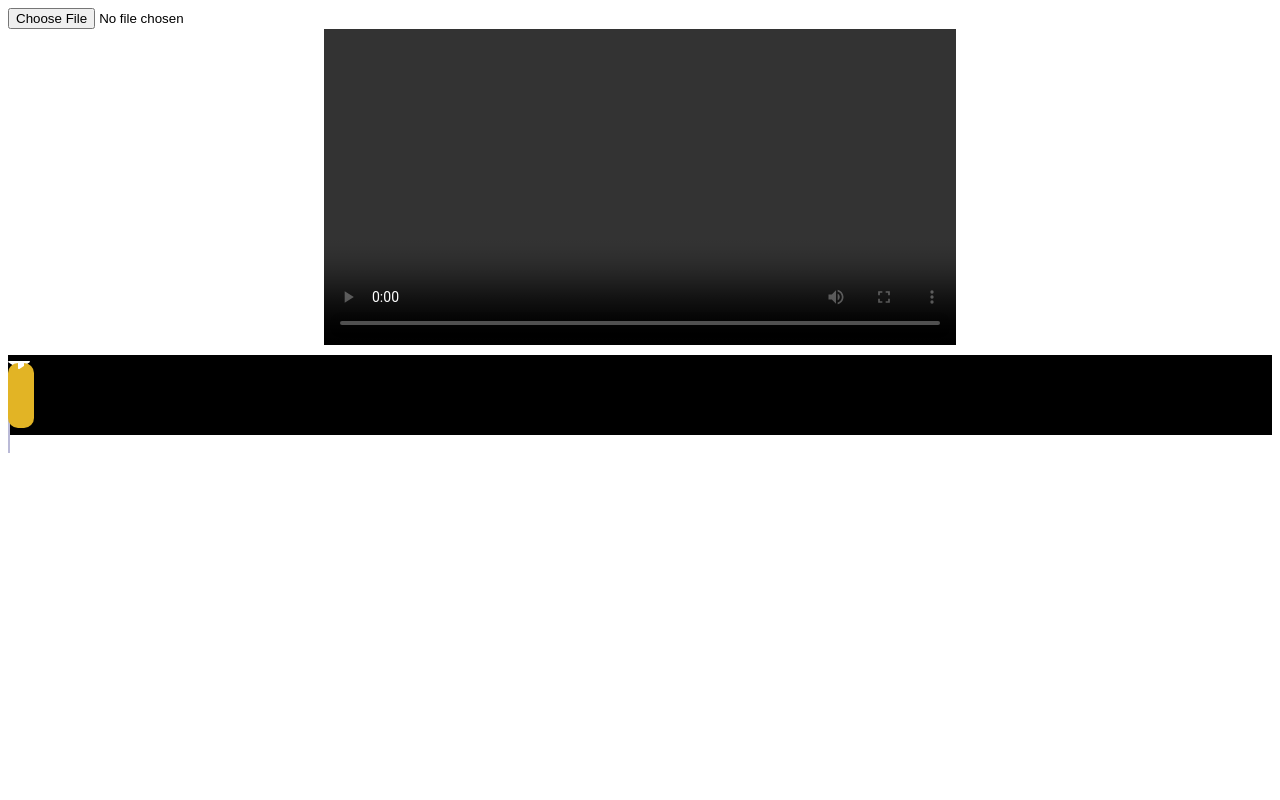
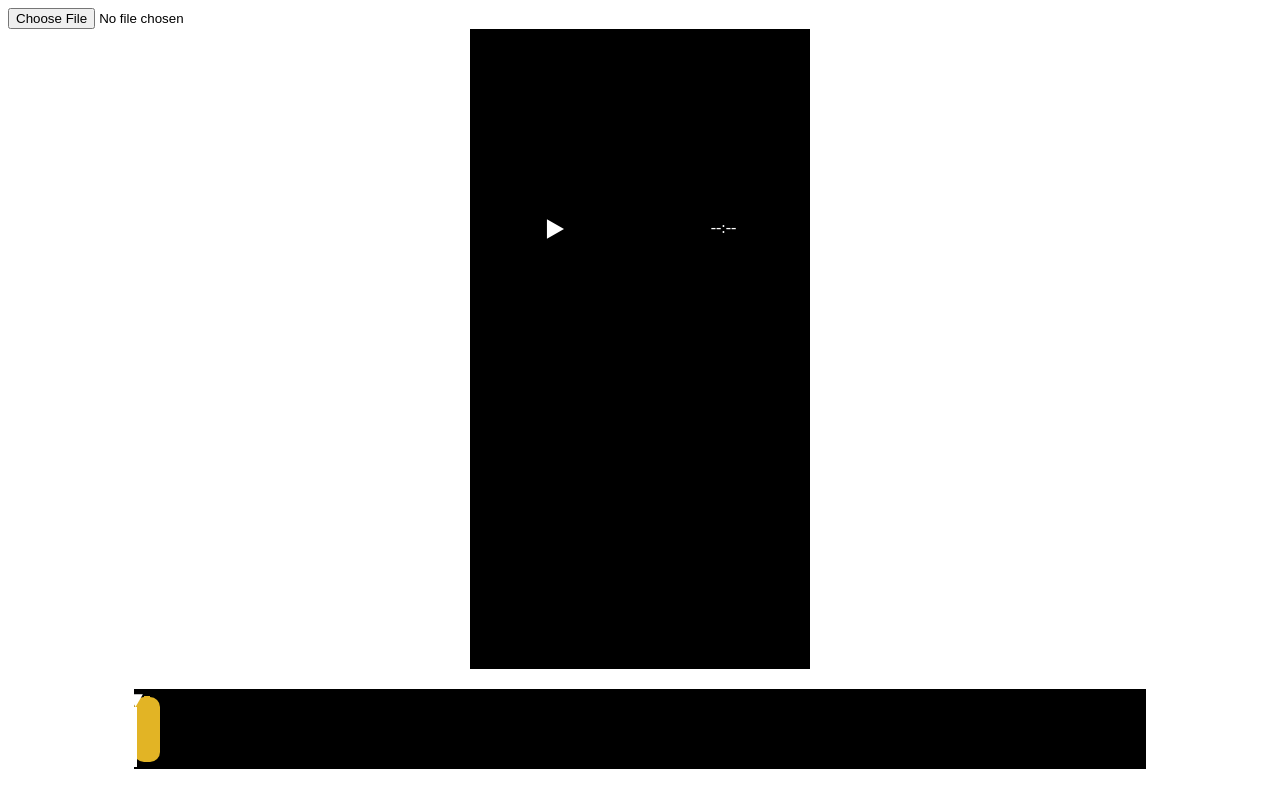
Before and after one commit to omer72/videoPlayer, a React (Create React App) app: page / in a window 1280 px wide. Built offline with nearby package versions, Linux system fonts and the light colour scheme.

Commit message:
index html page

```diff
--- a/src/components/TrimBar/TrimBar.css
+++ b/src/components/TrimBar/TrimBar.css
@@ -1,6 +1,7 @@
 .trimBar {
     position: relative;
-    margin-top: 10px;
+    width: 80%;
+    margin: auto;
 
 }
 .trimBar .sliderBackground {
@@ -15,7 +16,7 @@
 .trimBar .sliderStart {
     width: 10px;
     height: 65px;
-    border-radius: 10px 0px 0px 10px;
+    border-radius: 10px 0 0 10px;
     background: #E2B425;
     cursor: ew-resize;
     z-index:1
@@ -23,7 +24,7 @@
 .trimBar .sliderEnd {
     width: 10px;
     height: 65px;
-    border-radius: 0px 10px 10px 0px;
+    border-radius: 0 10px 10px 0;
     background: #E2B425;
     cursor: ew-resize;
     z-index:1
@@ -39,6 +40,7 @@
 .trimBar .sliderCenter {
     height: 60px;
     border: 3px solid #E2B425;
+    z-index:1
 }
 
 .trimBar .videoImages {
@@ -57,7 +59,29 @@
 .trimBar .videoProgressCursor {
     position: absolute;
     display: flex;
-    alignItems: center;
+    align-items: center;
     height: 80px;
     width:100%;
 }
+.trimBar .videoProgressCursor .videoProgressCursorGroup {
+    display: flex;
+    flex-direction: column;
+}
+.trimBar .videoProgressCursor .videoProgressCursorIcon{
+    position: relative;
+    left: -6px;
+    height: 15px;
+    z-index: 5;
+    cursor: pointer;
+    transform: rotate(180deg);
+
+}
+
+.trimBar .videoProgressCursor .videoProgressCursorLine{
+    position: relative;
+    width: 3px;
+    height: 60px;
+    background: white;
+    cursor: pointer;
+    z-index: 5;
+}
--- a/src/components/TrimBar/TrimBar.js
+++ b/src/components/TrimBar/TrimBar.js
@@ -27,7 +27,6 @@ const TrimBar = ({
             (getRelativePosition(e, videoProgress) / videoProgress.offsetWidth) *
             videoDuration;
         setMovment(newTime - currentPosition);
-        const directionRight = newTime >= currentPosition ? true : false;
         setCurrentPosition(newTime);
         switch (position){
             case 'start':
@@ -39,7 +38,7 @@ const TrimBar = ({
             case 'both':
                 setTrimStart(trimStart + movment);
                 setTrimEnd(trimEnd + movment);
-                console.log('newTime: ' + newTime);
+                //setCurrentTime(newTime);
                 break;
             case 'cursor':
                 if (newTime < trimEnd && newTime > trimStart) {
@@ -76,47 +75,31 @@ const TrimBar = ({
     return (
         <div className="trimBar">
         <div className="sliderBackground" id="videoProgress">
-            <div className="sliderEmpty"
-                style={{
-                    width: `${(trimStart / videoDuration) * 100}%`
-                }}
-            ></div>
-            <div className="sliderStart" onMouseDown={() => setDragging("start")}
-            />
+            <div className="sliderEmpty" style={{width: `${(trimStart / videoDuration) * 100}%`}}></div>
+            <div className="sliderStart" onMouseDown={() => setDragging("start")}/>
             <div className="sliderCenter"
                 style={{width: `${((trimEnd - trimStart) / videoDuration) * 100}%`}}
                 onMouseDown={() => setDragging("both")}
+                //onClick={() => setDragging("both")}
             >
             </div>
-            <div className="sliderEnd" onMouseDown={() => setDragging("end")}
-            />
+            <div className="sliderEnd" onMouseDown={() => setDragging("end")}/>
             <div className="sliderEmpty"
-                style={{
-                    width: `${((videoDuration - trimEnd) / videoDuration) * 100}%`
-                }}
+                style={{width: `${((videoDuration - trimEnd) / videoDuration) * 100}%`}}
             ></div>
-
         </div>
             <div id="videoProgressCursor" className="videoProgressCursor">
                 <div className="videoProgressCursorBefore"
                     style={{paddingRight: `${(currentTime/videoDuration)*100}%`}}>
                 </div>
-                <div>
-                    <img src={TriangleIcon}/>
-                    <div
-                        style={{
-                        width: "2px",
-                        height: "80px",
-                        background: "#babad7",
-                        cursor: "pointer",
-                    }}
-                        onMouseDown={() => setDragging("cursor")}>
-                </div>
+                <div onMouseDown={() => setDragging("cursor")} className="videoProgressCursorGroup">
+                    <img alt="timeLineControler" src={TriangleIcon} className="videoProgressCursorIcon"/>
+                    <div className="videoProgressCursorLine"></div>
                 </div>
             </div>
-            <div className="videoImages">
+            <div className="videoImages" >
                 {imagePath.map((imgUrl, index) =>{
-                    return <img src={imgUrl} key={index} style={{width:`${100 / imagePath.length}%`}}/>
+                    return <img alt="videoImages" src={imgUrl} key={index} style={{width:`${100 / imagePath.length}%`}} draggable={false}/>
                 })}
             </div>
         </div>
--- a/src/components/VideoEditor/VideoEditor.css
+++ b/src/components/VideoEditor/VideoEditor.css
@@ -1,3 +1,31 @@
 .video-images{
     display: flex;
 }
+
+.videoWindow{
+    display: flex;
+    height: 80vh;
+    flex-direction: column;
+    background-color: black;
+    align-items: center;
+
+    margin-bottom: 20px;
+}
+
+.videoWindow .video{
+    padding: 20px;
+}
+.videoWindow .videoCtrl {
+    display: flex;
+    width: 100%;
+    justify-content: space-around;
+}
+
+.videoWindow .videoCtrl .videoControl{
+    width:20px;
+    transform: rotate(90deg);
+}
+
+.videoWindow  .videoCtrl .videoLabel{
+    color: white;
+}
--- a/src/components/VideoEditor/VideoEditor.js
+++ b/src/components/VideoEditor/VideoEditor.js
@@ -1,6 +1,9 @@
 import React, { useState, useRef, useEffect } from "react";
+
 import TrimBar from "../TrimBar/TrimBar";
+import TriangleIcon from "../../assets/icon/traingle-icon.svg"
 import './VideoEditor.css';
+import {getFormatedTime} from "../../utils";
 
 function VideoEditor() {
     const videoRef = useRef(null);
@@ -9,6 +12,8 @@ function VideoEditor() {
     const [trimStart, setTrimStart] = useState(0);
     const [trimEnd, setTrimEnd] = useState(0);
     const [imagePath, setImagePath] = useState([]);
+    const [showTime, setShowTime] = useState('--:--');
+    const [isPlaying, setIsPlaying] = useState(false);
     const trimEndRef = useRef(trimEnd);
 
     // Update the ref value whenever count changes
@@ -24,30 +29,27 @@ function VideoEditor() {
         });
         video.addEventListener("timeupdate", function () {
             setCurrentTime(video.currentTime);
+            setShowTime(getFormatedTime(videoRef.current.currentTime) + "/" + getFormatedTime(videoRef.current.duration));
             if (video.currentTime > trimEndRef.current){
                 video.pause();
             }
         });
     }, []);
 
-    useEffect(() =>{
+    // const handleTrim = (value, position) => {
+    //     if (position === "start") {
+    //         setTrimStart(value);
+    //         videoRef.current.currentTime = value;
+    //     } else {
+    //         setTrimEnd(value);
+    //         videoRef.current.currentTime = value;
+    //     }
+    // };
 
-    },[])
-
-    const handleTrim = (value, position) => {
-        if (position === "start") {
-            setTrimStart(value);
-            videoRef.current.currentTime = value;
-        } else {
-            setTrimEnd(value);
-            videoRef.current.currentTime = value;
-        }
-    };
-
-    const updateTime = (value) => {
-        console.log(value.target.value);
-        videoRef.current.currentTime = value.target.value;
-    }
+    // const updateTime = (value) => {
+    //     console.log(value.target.value);
+    //     videoRef.current.currentTime = value.target.value;
+    // }
 
     const updateStartTime = (value) => {
         if (videoRef.current.currentTime < value){
@@ -115,17 +117,29 @@ function VideoEditor() {
         });
     }
 
+    const playVideo = () => {
+        if (!isPlaying){
+            videoRef.current.pause();
+            setIsPlaying(!isPlaying);
+        } else  if (videoRef.current.currentTime < trimEnd) {
+            videoRef.current.play();
+            setIsPlaying(!isPlaying);
+        }
+
+    }
+
+
     return (
         <div>
             <input type="file" onChange={loadVideo} accept="video/*" /><br/>
             <div style={{display:"flex", justifyContent:"center"}}>
-                {/*<div style={{display:"flex"}}>*/}
-                {/*    {videoRef.current ? videoRef.current.currentTime : 0}<br/>*/}
-                {/*    {trimStart}<br/>*/}
-                {/*    {trimEnd}*/}
-                {/*</div>*/}
-            <video ref={videoRef} controls style={{ width: '50%', height:'50%' }} controlsList="nofullscreen nodownload noremoteplayback noplaybackrate nofoobar" ></video>
-
+            <div className="videoWindow">
+                <video ref={videoRef} className="video" controls={false} ></video>
+                <div className="videoCtrl">
+                    <img alt='controller' src={TriangleIcon} className="videoControl" onClick={playVideo}/>
+                    <label className="videoLabel">{showTime}</label>
+                </div>
+            </div>
             </div>
             <TrimBar
                 videoDuration={videoDuration}
@@ -137,7 +151,6 @@ function VideoEditor() {
                 setCurrentTime={updateCurrentTime}
                 imagePath={imagePath}
             />
-
         </div>
     );
 }
--- /dev/null
+++ b/src/utils/index.js
@@ -0,0 +1,10 @@
+export const getFormatedTime = (seconds) => {
+    const minutes = Math.floor(seconds / 60);
+    const remainingSeconds = Math.floor(seconds % 60);
+
+// Pad the minutes and seconds with leading zeros, if required
+    const minuteString = String(minutes).padStart(2, '0');
+    const secondsString = String(remainingSeconds).padStart(2, '0');
+
+    return minuteString + ":" + secondsString;
+}
```
Also changed, not shown: src/assets/icon/traingle-icon.svg.
